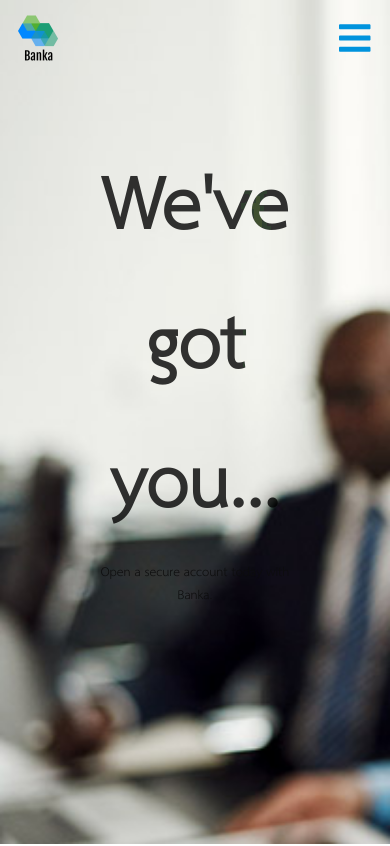
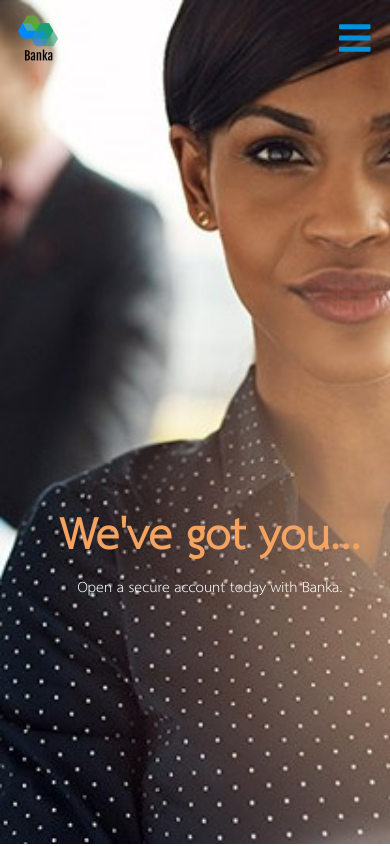
Before and after one commit to Shegsdev/Banka, a website: page index.html in a window 390 px wide. Shown: the top 846 px of the page. Drawn offline with Linux system fonts and the light colour scheme.

Commit message:
adjust hero background image for mobile

```diff
--- a/UI/assets/css/main.css
+++ b/UI/assets/css/main.css
@@ -229,19 +229,19 @@ select {
 }
 
 .hero-copy {
-	margin: 74px auto;
-	text-align: center;
+	margin-top: 50px;
+	margin-left: 50px;
 }
 .hero-copy h1 {
-	font-size: 70px;
-	margin-bottom: 0;
-	mix-blend-mode: overlay;
-	opacity: .8;
+	color: #4F4D53;
+	display: inline-block;
+	font-size: 64px;
+	line-height: 1.5em;
+	margin: 0;
 }
 .hero-copy p {
-	color: #fff;
 	font-size: 18px;
-	margin-top: 5px;
+	margin-top: 2.5px;
 }
 
 .no-hero {
--- a/UI/assets/css/responsive.css
+++ b/UI/assets/css/responsive.css
@@ -38,18 +38,15 @@
         display: none;
     }
     .hero-copy {
-        margin: 50px auto;
+        margin-left: 30px;
         max-width: 400px;
     }
     .hero-copy h1 {
         margin: 0;
-        color: #0d0d0d;
-        mix-blend-mode: color-burn;
     }
     .hero-copy p {
         font-size: 16px;
         margin-top: 5px;
-        color: #0d0d0d;
     }
     .main section header {
         margin: 80px auto;
@@ -192,17 +189,29 @@
         height: 50px;
         width: 50px;
     }
+    .hero-landing {
+        background-image: url('../img/hero_mobile.jpg');
+    }
 	nav {
         padding: 10px !important;
     }
     .hero-copy {
-        max-width: 200px;
+        max-width: 100%;
+        display: flex;
+        flex-direction: column;
+        height: 100%;
+        align-items: center;
+        justify-content: center;
+    }
+    .hero-copy h1 {
+        color: sandybrown;
+        font-size: 42px;
     }
     .hero-copy p {
-        font-size: 12px;
+        color: #fff;
+        font-size: 14px;
     }
     .main section header {
-        /*margin: 20px auto;*/
         font-size: 30px;
     }
     .main .landing {
```
Also changed, not shown: UI/assets/img/hero_mobile.jpg (added).
